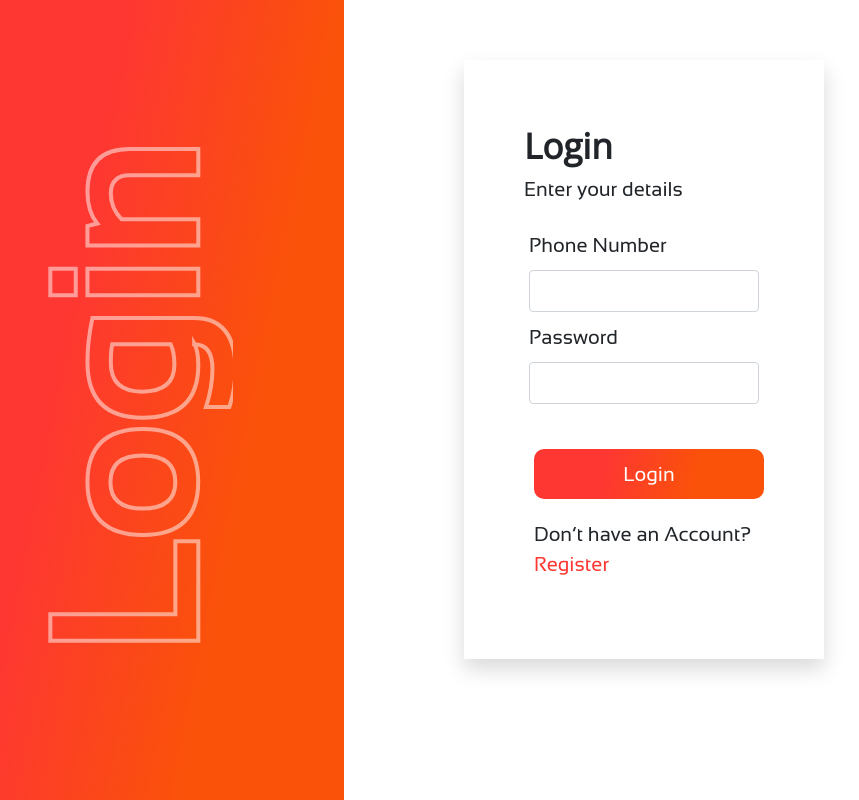
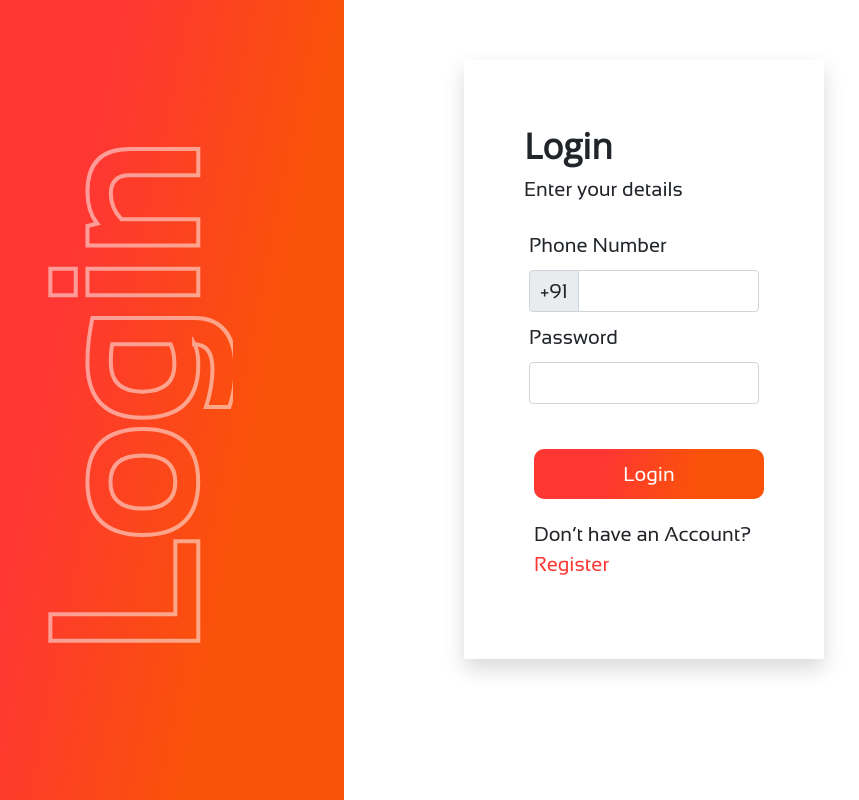
Before and after one commit to pvsaiganesh/Biziknit-Mern-App, a React (Create React App) app in the folder client/: page /login in a window 1280 px wide. Shown: the whole page, without its empty margins (40-899 px from the left). Built offline with nearby package versions, Linux system fonts and the light colour scheme.

Commit message:
Update login.js

```diff
--- a/client/src/components/login.js
+++ b/client/src/components/login.js
@@ -9,7 +9,7 @@
   const ele1 = {
     id: "username",
     label: "Phone Number",
-    type: "number",
+    type: "text",
     onChange: (e) => {
       setPhoneNumber(e.target.value);
     },
@@ -85,10 +85,11 @@
               <div className="text-start d-flex flex-column flex-md-row justify-content-start flex-fill">
                 <div className="d-flex flex-column flex-fill">
                   <div className=" p-1 pb-1 ps-1 pe-1 w-100">
-                    <div className="input-group-sm">
                     <label htmlFor="username" className="form-label">
                       {ele1.label}
                     </label>
+                    <div className="input-group input-group-sm">
+                      <span className="input-group-text">+91</span>
                       <input
                         type={ele1.type}
                         pattern="[789][0-9]{9}"
@@ -101,10 +102,10 @@
                     </div>
                   </div>
                   <div className=" p-1 pb-1 ps-1 pe-1 w-100">
-                    <div className="input-group-sm">
                     <label htmlFor="password" className="form-label">
                       {ele2.label}
                     </label>
+                    <div className="input-group input-group-sm">
                       <input
                         type={ele2.type}
                         onChange={ele2.onChange}
```
Lines whose indentation alone changed are shown as unchanged.
